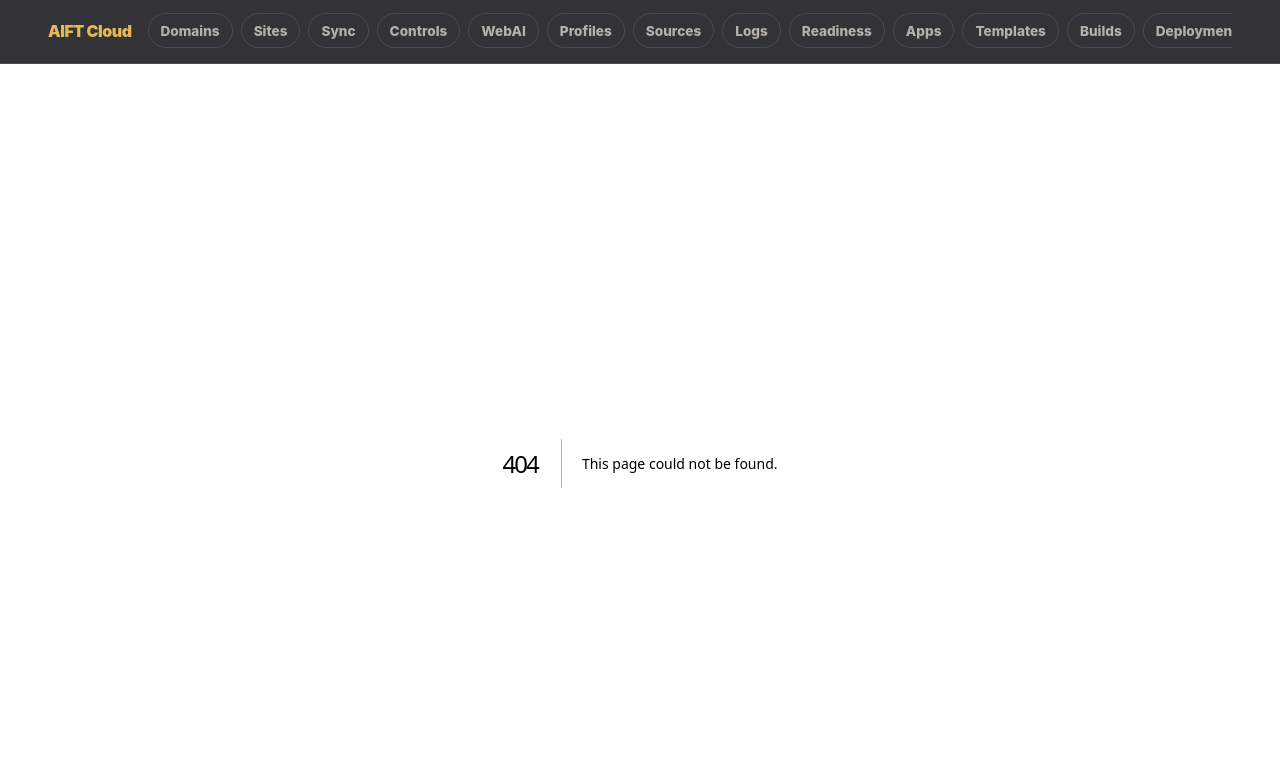
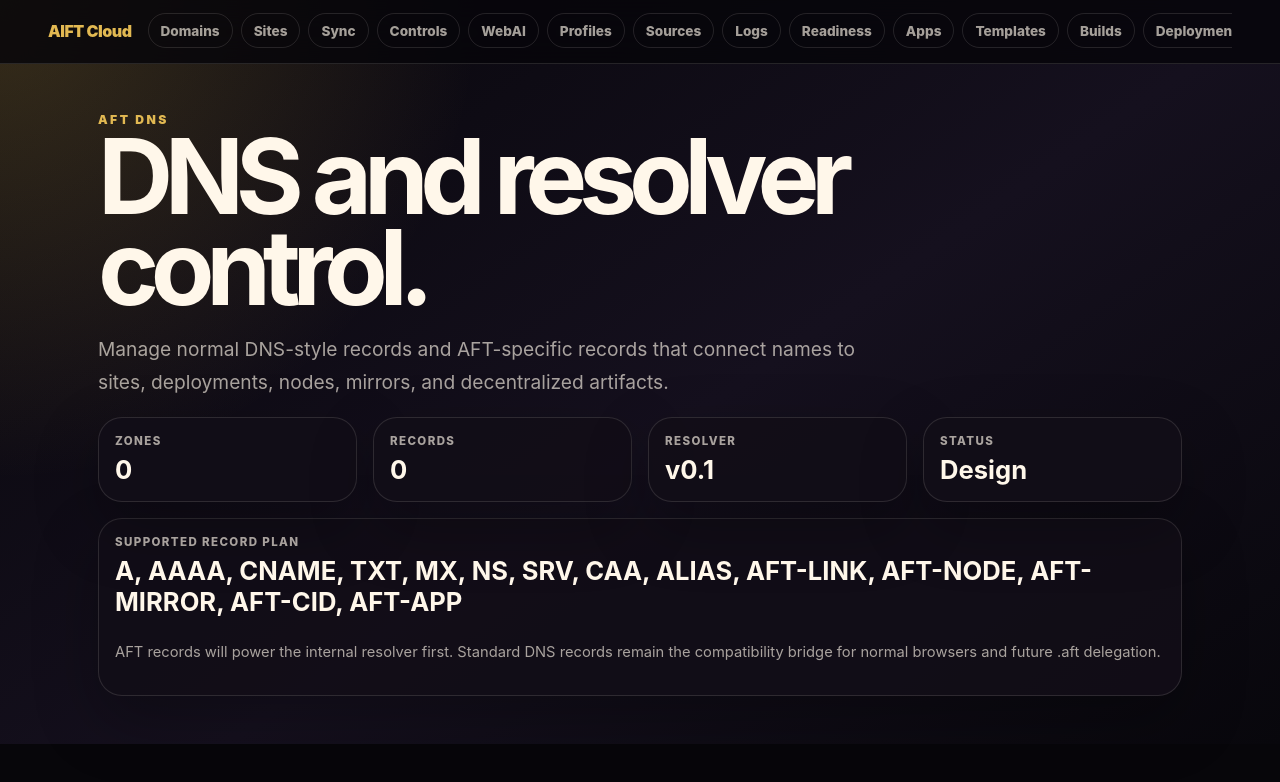
Before and after one commit to AIFreedomTrustFederation/VPS, a Next.js app in the folder apps/aift-dashboard/: page /dns in a window 1280 px wide. Before the commit this address had no page. Shown: the top 782 px of the page. Built offline with nearby package versions, Linux system fonts and the light colour scheme.

Commit message:
Add DNS control panel skeleton

```diff
--- /dev/null
+++ b/apps/aift-dashboard/app/dns/page.tsx
@@ -0,0 +1,26 @@
+const plannedRecords = ['A', 'AAAA', 'CNAME', 'TXT', 'MX', 'NS', 'SRV', 'CAA', 'ALIAS', 'AFT-LINK', 'AFT-NODE', 'AFT-MIRROR', 'AFT-CID', 'AFT-APP'];
+
+export default function DnsPage() {
+  return (
+    <main className="page">
+      <section className="hero">
+        <p className="eyebrow">AFT DNS</p>
+        <h1>DNS and resolver control.</h1>
+        <p className="lead">Manage normal DNS-style records and AFT-specific records that connect names to sites, deployments, nodes, mirrors, and decentralized artifacts.</p>
+      </section>
+
+      <section className="grid metrics">
+        <div className="card metric"><span>Zones</span><strong>0</strong></div>
+        <div className="card metric"><span>Records</span><strong>0</strong></div>
+        <div className="card metric"><span>Resolver</span><strong>v0.1</strong></div>
+        <div className="card metric"><span>Status</span><strong>Design</strong></div>
+      </section>
+
+      <section className="card metric" style={{ marginTop: '1rem' }}>
+        <span>Supported record plan</span>
+        <strong>{plannedRecords.join(', ')}</strong>
+        <p className="footer-note">AFT records will power the internal resolver first. Standard DNS records remain the compatibility bridge for normal browsers and future .aft delegation.</p>
+      </section>
+    </main>
+  );
+}
```
